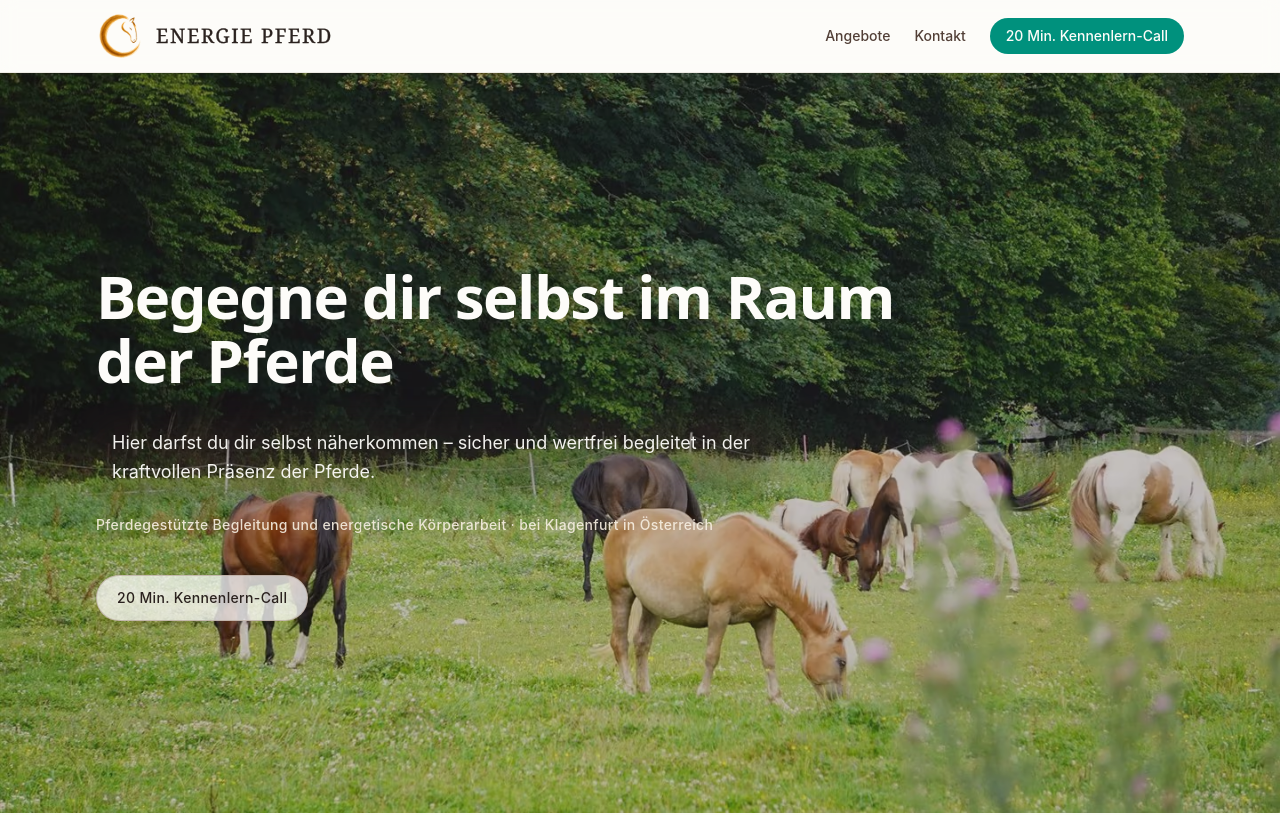
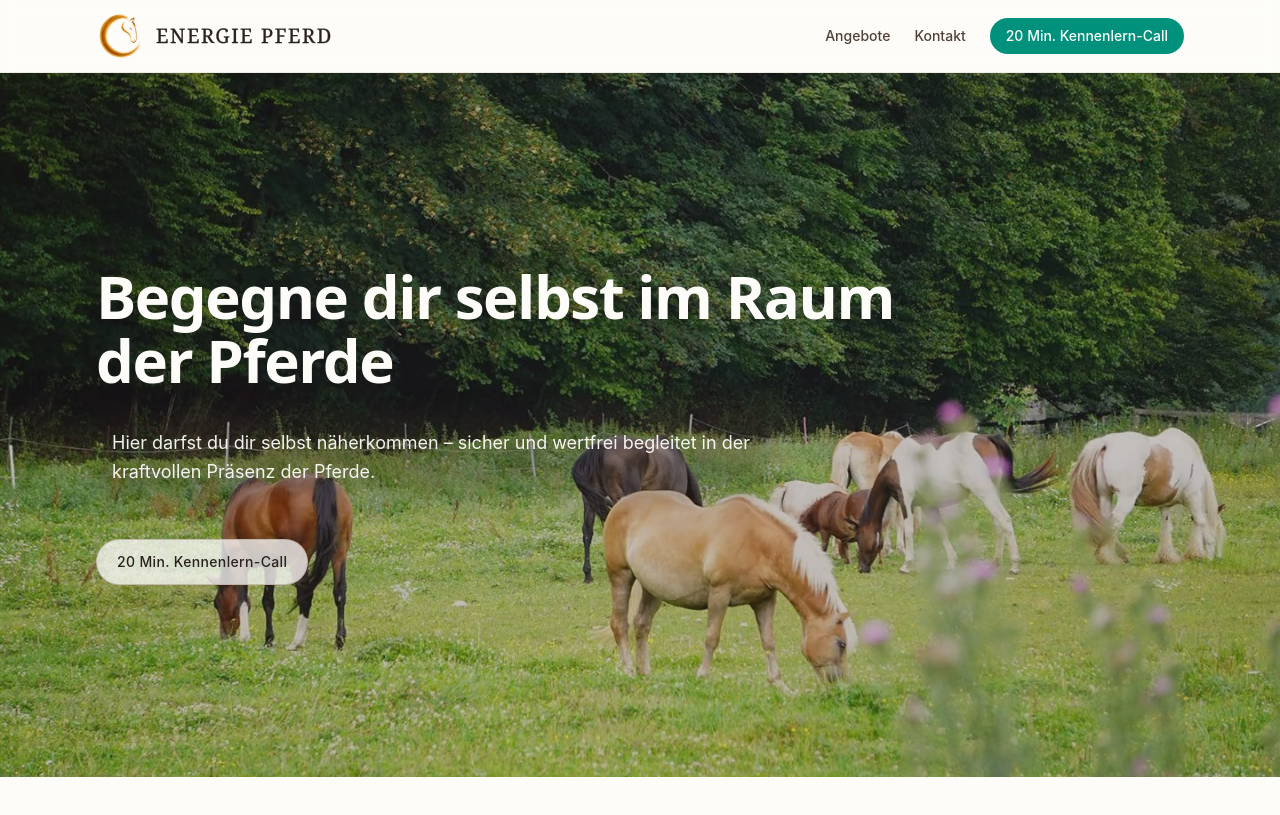
Before and after one commit to judithkuneth/energie-pferd, a Vue app: page / in a window 1280 px wide. Shown: the top 815 px of the page. Built offline with nearby package versions, Linux system fonts and the light colour scheme; a web font is replaced by a local one.

Commit message:
Remove SEO tagline from hero

```diff
--- a/src/sections/HeroSection.vue
+++ b/src/sections/HeroSection.vue
@@ -79,9 +79,6 @@ const emit = defineEmits<{
           Hier darfst du dir selbst näherkommen – sicher und wertfrei begleitet in der kraftvollen Präsenz der
           Pferde.
         </p>
-        <p class="mt-4 text-sm font-medium tracking-wide text-sand-100/90">
-          Pferdegestützte Begleitung und energetische Körperarbeit · bei Klagenfurt in Österreich
-        </p>
         <!-- <p class="mt-6 max-w-2xl text-base leading-relaxed text-sand-100/90 sm:text-lg">
           Begleitung mit Pferden – Sanft, geerdet, berührend.
         </p>
```
